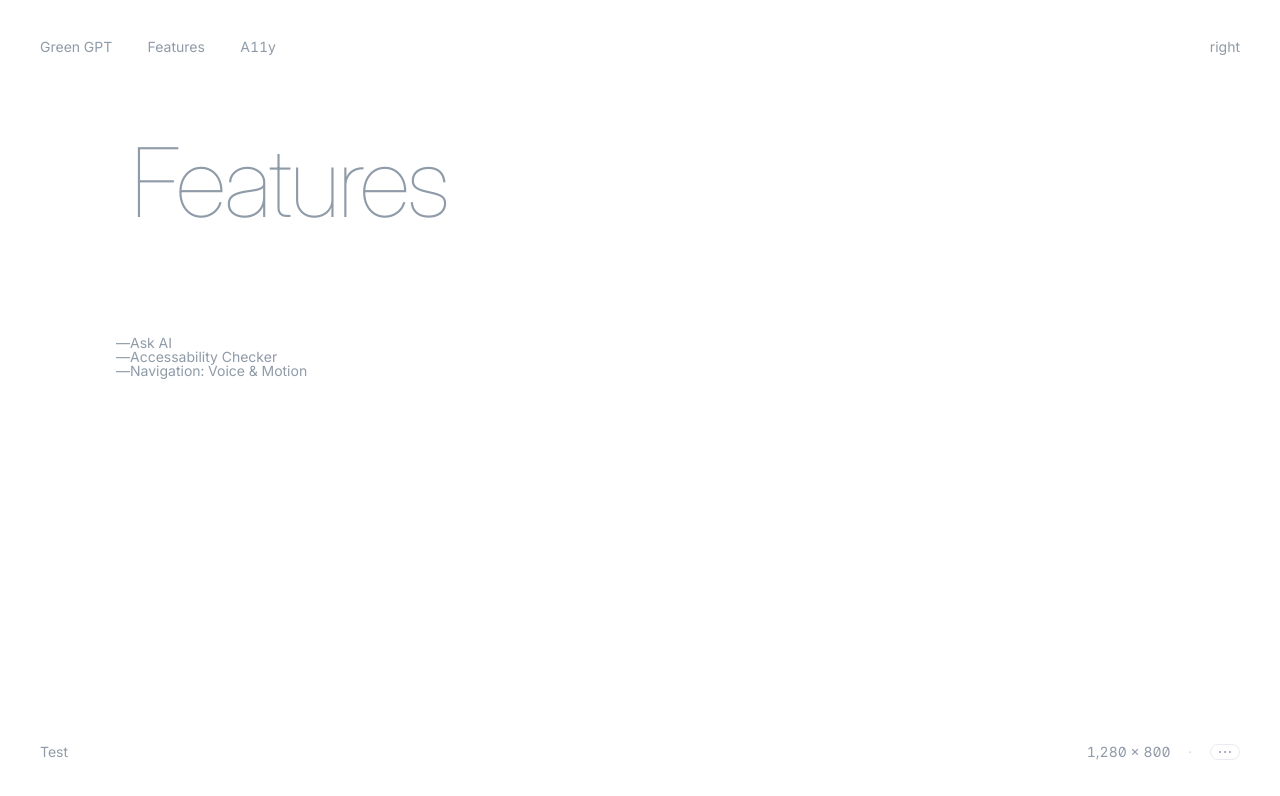
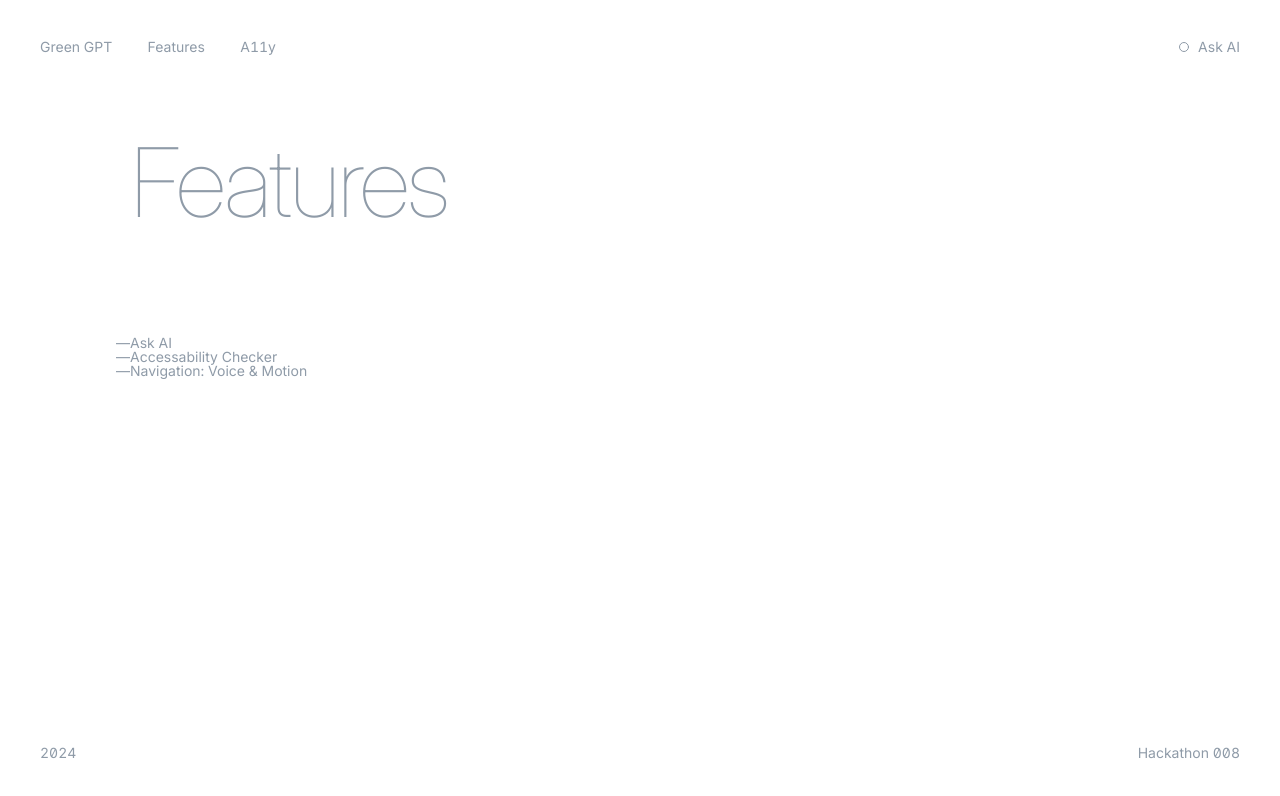
Before and after one commit to astrit/hackathon-008, a Next.js app: page /features in a window 1280 px wide. Shown: the top 796 px of the page. Built offline with nearby package versions, Linux system fonts and the light colour scheme.

Commit message:
Msg → Mon Mar 11 11:03:19 CET 2024

```diff
--- a/design/block/cmd/cmd.css
+++ b/design/block/cmd/cmd.css
@@ -76,8 +76,8 @@
   transition-property: none;
 
   &[data-selected="true"] {
-    background: var(--grayA3);
-    color: var(--gray12);
+    background: var(--color-text-4);
+    color: var(--color-text-1);
   }
 
   &[data-disabled="true"] {
@@ -101,7 +101,7 @@
 }
 
 [cmdk-list] {
-  height: min(330px, calc(var(--cmdk-list-height)));
+  height: 400px;
   max-height: 400px;
   overflow: auto;
   overscroll-behavior: contain;
@@ -198,3 +198,18 @@
     pointer-events: auto;
   }
 }
+
+.cmd-chat {
+  border: 2px solid hsla(219.37, 9.0988%, 31.952%, 0.2);
+  padding: 20px;
+  /* margin: 20px; */
+  border-radius: 18px;
+  min-height: 100%;
+  display: flex;
+  background-color: var(--color-backdrop);
+  color: var(--color-text-1);
+
+  [cmdk-list-sizer] & {
+    height: 100% !important;
+  }
+}
--- a/design/block/cmd/cmd.tsx
+++ b/design/block/cmd/cmd.tsx
@@ -116,11 +116,11 @@ export function CMD({
           }}
         />
         <Command.List>
-          <Command.Empty>No results found.</Command.Empty>
+          {/* <Command.Empty>No results found.</Command.Empty> */}
           {activePage === "home" && (
-            <Home searchProjects={() => setPages([...pages, "projects"])} />
+            <Home searchProjects={() => setPages([...pages, "green-gpt"])} />
           )}
-          {activePage === "projects" && <Projects />}
+          {activePage === "green-gpt" && <Projects />}
         </Command.List>
       </Command.Dialog>
     </>
@@ -130,25 +130,29 @@ export function CMD({
 function Home({ searchProjects }: { searchProjects: Function }) {
   return (
     <>
-      <Command.Group heading="Projects">
+      <Command.Group>
         <Item
-          shortcut="S P"
+          shortcut="⇧ A"
           onSelect={() => {
             searchProjects()
           }}
         >
-          Search Projects...
+          Ask AI
         </Item>
-        <Item>Create New Project...</Item>
       </Command.Group>
-      <Command.Group heading="Teams">
+      {/* <Command.Group heading="Teams">
         <Item shortcut="⇧ P">Search Teams...</Item>
         <Item>Create New Team...</Item>
+      </Command.Group> */}
+      <Command.Group heading="Voice & Motion">
+        <Item shortcut="⇧ C">Motion Gestures</Item>
+        <Item shortcut="⇧ C">Voice Commands</Item>
       </Command.Group>
-      <Command.Group heading="Help">
-        <Item shortcut="⇧ D">Search Docs...</Item>
-        <Item>Send Feedback...</Item>
-        <Item>Contact Support</Item>
+      <Command.Group heading="A11y">
+        <Item shortcut="⇧ C">Check contrast</Item>
+        <Item shortcut="⇧ C">Increase Contrast</Item>
+        <Item shortcut="⇧ M">Reduce Motion</Item>
+        <Item shortcut="⇧ T">Reduce Transparency</Item>
       </Command.Group>
     </>
   )
@@ -157,12 +161,14 @@ function Home({ searchProjects }: { searchProjects: Function }) {
 function Projects() {
   return (
     <>
-      <Item>Project 1</Item>
+      <div className="cmd-chat">chat</div>
+
+      {/* <Item>Project 1</Item>
       <Item>Project 2</Item>
       <Item>Project 3</Item>
       <Item>Project 4</Item>
       <Item>Project 5</Item>
-      <Item>Project 6</Item>
+      <Item>Project 6</Item> */}
     </>
   )
 }
--- a/design/block/footer/footer.tsx
+++ b/design/block/footer/footer.tsx
@@ -19,12 +19,13 @@ function Right({ children }: { children?: React.ReactNode }) {
   const elements = [<Pixels />, <Settings />]
   return (
     <div className="sides right">
-      {elements.map((element, index) => (
+      {/* {elements.map((element, index) => (
         <React.Fragment key={index}>
           {element}
           {index < elements.length - 1 && <Split />}
         </React.Fragment>
-      ))}
+      ))} */}
+      Hackathon 008
     </div>
   )
 }
@@ -32,7 +33,7 @@ function Right({ children }: { children?: React.ReactNode }) {
 export default function Footer() {
   return (
     <footer>
-      <Left>Test</Left>
+      <Left>2024</Left>
       <Right />
     </footer>
   )
--- a/design/block/header/header.tsx
+++ b/design/block/header/header.tsx
@@ -3,6 +3,7 @@ import Nav from "@/nav/nav"
 
 import "@/header/header.css"
 
+import Search from "@/search/search"
 import Tunes from "@/tunes/tunes"
 
 function Left({ children }: { children: ReactNode }) {
@@ -18,7 +19,9 @@ export default function Header() {
       <Left>
         <Nav />
       </Left>
-      <Right>right</Right>
+      <Right>
+        <Search />
+      </Right>
     </header>
   )
 }
--- a/design/block/hero/hero.css
+++ b/design/block/hero/hero.css
@@ -20,7 +20,7 @@
     gap: 1lh;
 
     opacity: 0;
-    animation: fade 668ms ease forwards;
+    animation: fade 1668ms ease forwards;
     translate: 0 0.4lh;
 
     &.intro {
--- /dev/null
+++ b/design/block/search/search.css
@@ -0,0 +1,6 @@
+.search-top {
+  display: flex;
+  gap: 1ch;
+  align-items: center;
+  cursor: pointer;
+}
--- a/design/block/search/search.tsx
+++ b/design/block/search/search.tsx
@@ -2,13 +2,16 @@
 
 import { useContext, useEffect, useRef, useState } from "react"
 import Icon from "@/icon/icon"
+
+import "@/search/search.css"
+
 import { Controller } from "$/theme/provider"
 
 export default function Search() {
   const { toggleCmd } = useContext(Controller)
   return (
-    <button onClick={toggleCmd}>
-      <Icon name="search" height="10" />
+    <button className="search-top" onClick={toggleCmd}>
+      <Icon name="search" height="10" /> Ask AI
     </button>
   )
 }
--- a/design/layout/home/home.css
+++ b/design/layout/home/home.css
@@ -3,6 +3,6 @@
   width: 960px;
   min-height: 100vh;
   margin: 0 auto;
-  align-items: flex-start;
+  align-items: center;
   gap: 200px;
 }
```
